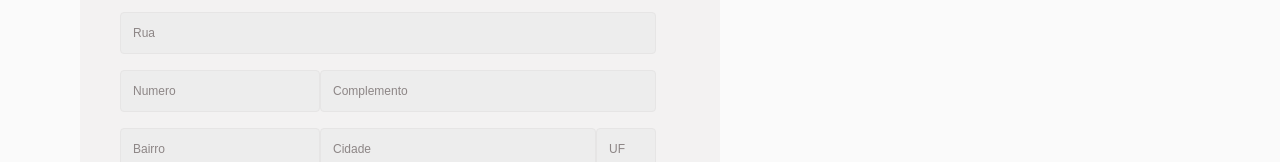
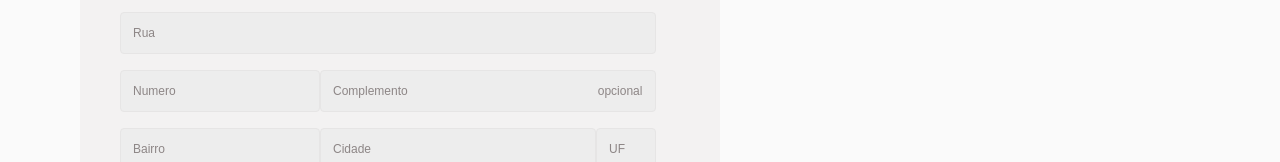
Before and after one commit to ReinaldoARamos/Ignite_Coffee_Delivery-, a React (Vite) app: page /completeOrder in a window 1280 px wide. Shown: the part 336-498 px from the top of the page. Built offline with nearby package versions, Linux system fonts and the light colour scheme.

Commit message:
opcional

```diff
--- a/src/Pages/CompleteOrder/components/CompleteOrderForm/AdressForm.tsx
+++ b/src/Pages/CompleteOrder/components/CompleteOrderForm/AdressForm.tsx
@@ -7,7 +7,8 @@ export function AdressForm() {
     <InputText placeholder="CEP" className="cep" type="number"/>
     <InputText placeholder="Rua" className="street" />
     <InputText placeholder="Numero"  type="number"/>
-    <InputText placeholder="Complemento" className="complement" />
+    <InputText placeholder="Complemento
+                                                opcional" className="complement" />
     <InputText placeholder="Bairro"  />
     <InputText placeholder="Cidade" />
     <InputText placeholder="UF"/>
--- a/src/Pages/CompleteOrder/components/CompleteOrderForm/style.ts
+++ b/src/Pages/CompleteOrder/components/CompleteOrderForm/style.ts
@@ -24,6 +24,8 @@ grid-auto-flow: dense;
 .cep{
     grid-column: span 3 ; //faz o cep ocupar 3 colunas
     max-width: 12.5rem ;
+    display: flex;
+    justify-content: space-between;
 }
 
 .street{
```
